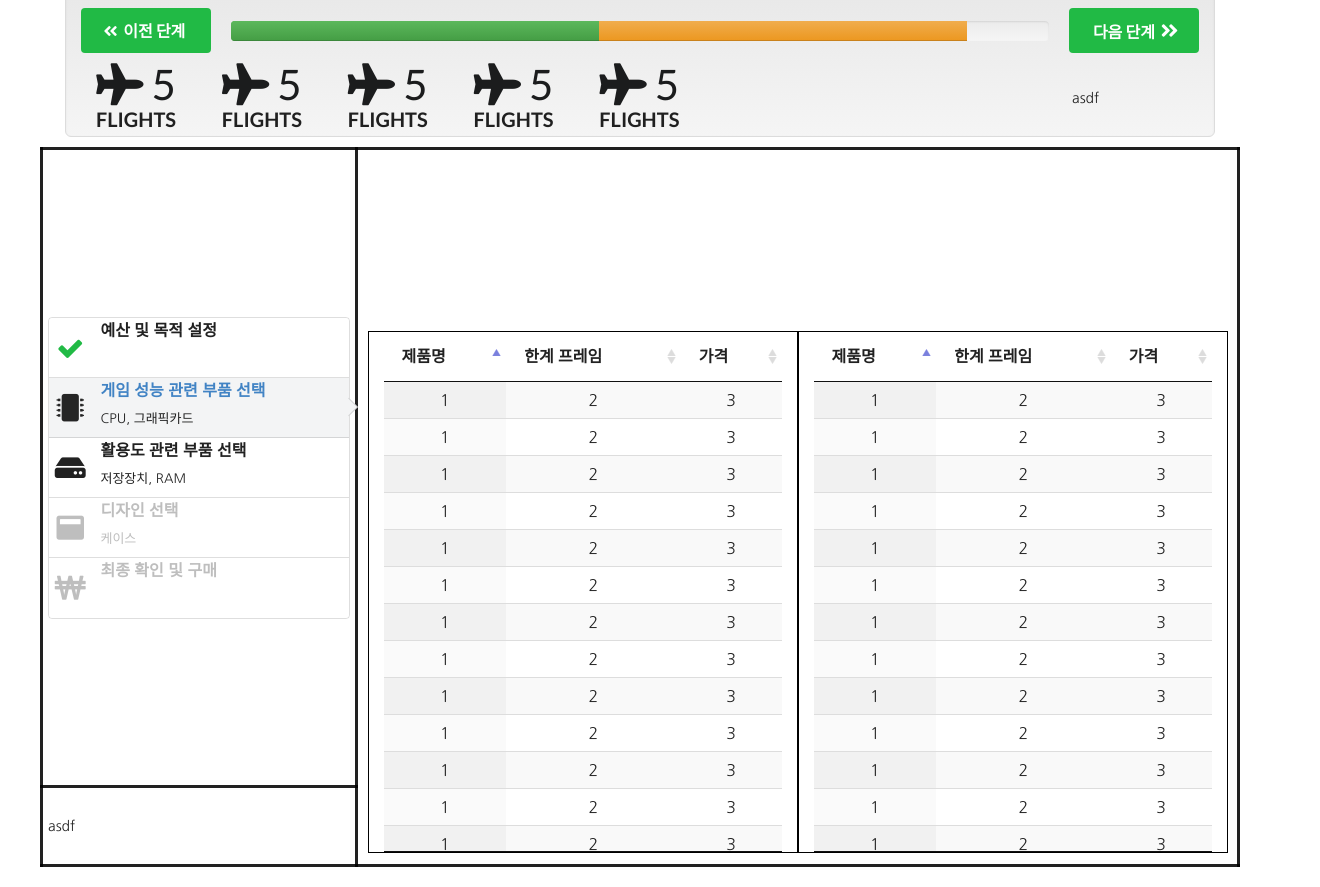
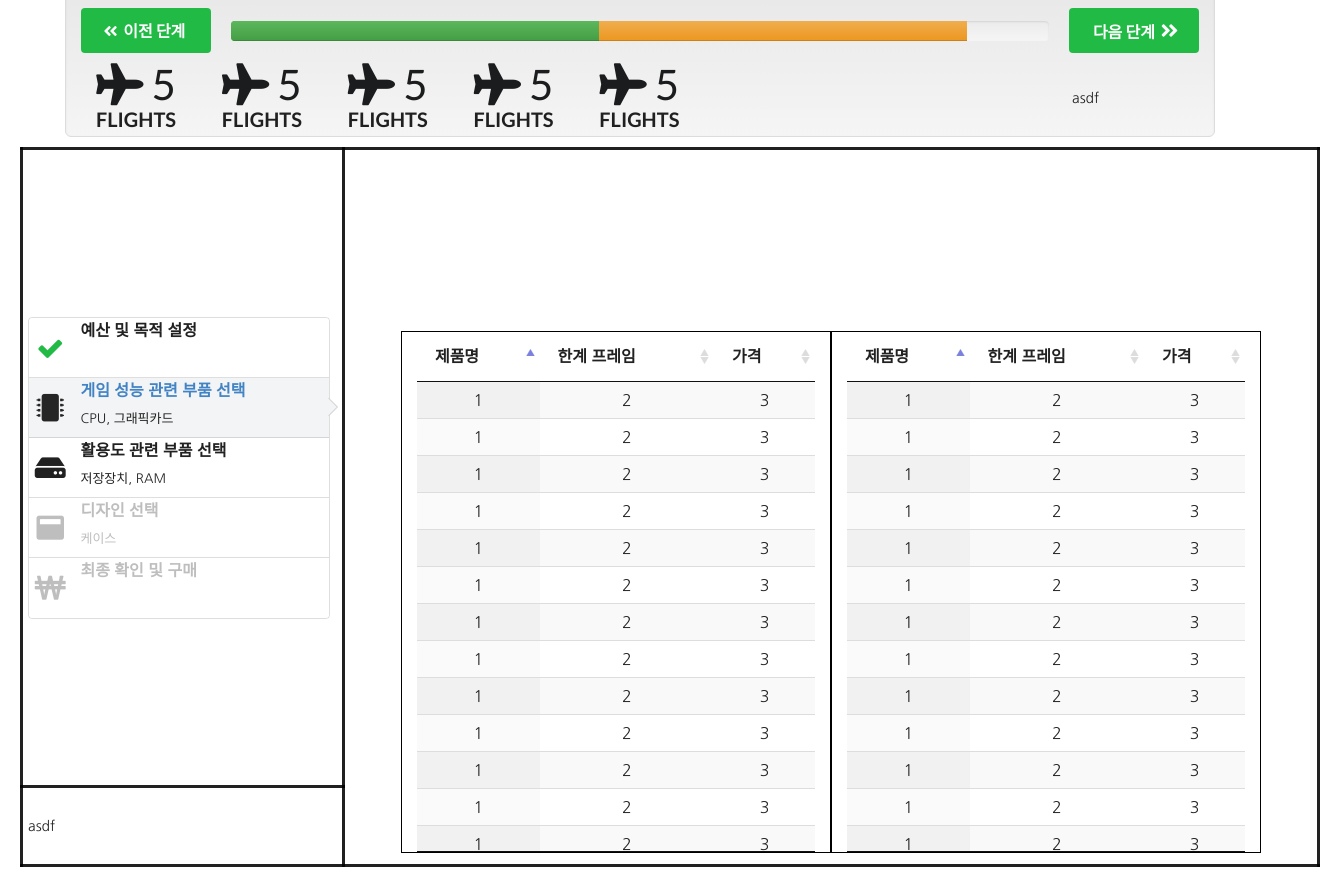
Before and after one commit to EEngblo/2018_CS374, a plain HTML site: page step2.html in a window 1280 px wide. Shown: the part 53-940 px from the top of the page, 1320 px wide, since content can reach past the window. Drawn offline with nearby package versions, Linux system fonts and the light colour scheme.

Commit message:
가로폭 늘림

```diff
--- a/step2_5.css
+++ b/step2_5.css
@@ -9,7 +9,7 @@ body{
 }
 
 #screen{
-  width:1300px;
+  width:1400px;
   height:850px;
   margin-top:40px !important;
 
@@ -22,7 +22,7 @@ body{
 }
 
 #realScreen{
-  width:1200px;
+  width:1300px;
   height: 720px;
   margin-left: auto;
   margin-right: auto;
@@ -132,11 +132,11 @@ body{
 }
 
 .leftCells{
-  width:25%;
+  width:322px;
 }
 
 .rightCells{
-  width:75%;
+  width:978px;
 }
 
 #breadcrumbCell{
```
